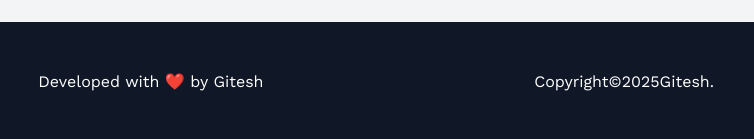
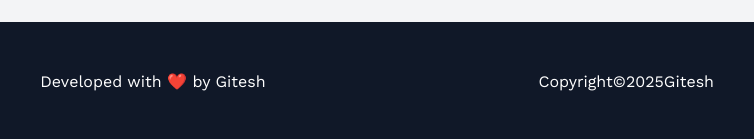
Before and after one commit to giteshnegi06/Portfolio, a website: page src/index.html in a window 1280 px wide. Shown: the part 7469-7608 px from the top of the page, 466-1220 px from the left. Drawn offline with Linux system fonts and the light colour scheme.

Commit message:
Fix copyright text formatting in index.html

```diff
--- a/src/index.html
+++ b/src/index.html
@@ -654,7 +654,7 @@
                         <p>Developed with ❤️ by Gitesh</p>
                     </div>
                     <div>
-                        <p class="text-[12px] sm:text-[16px]" data-cur="cursor">Copyright©2025Gitesh.</p>
+                        <p class="text-[12px] sm:text-[16px]" data-cur="cursor">Copyright©2025Gitesh</p>
                     </div>
                 </div>
             </div>
```
